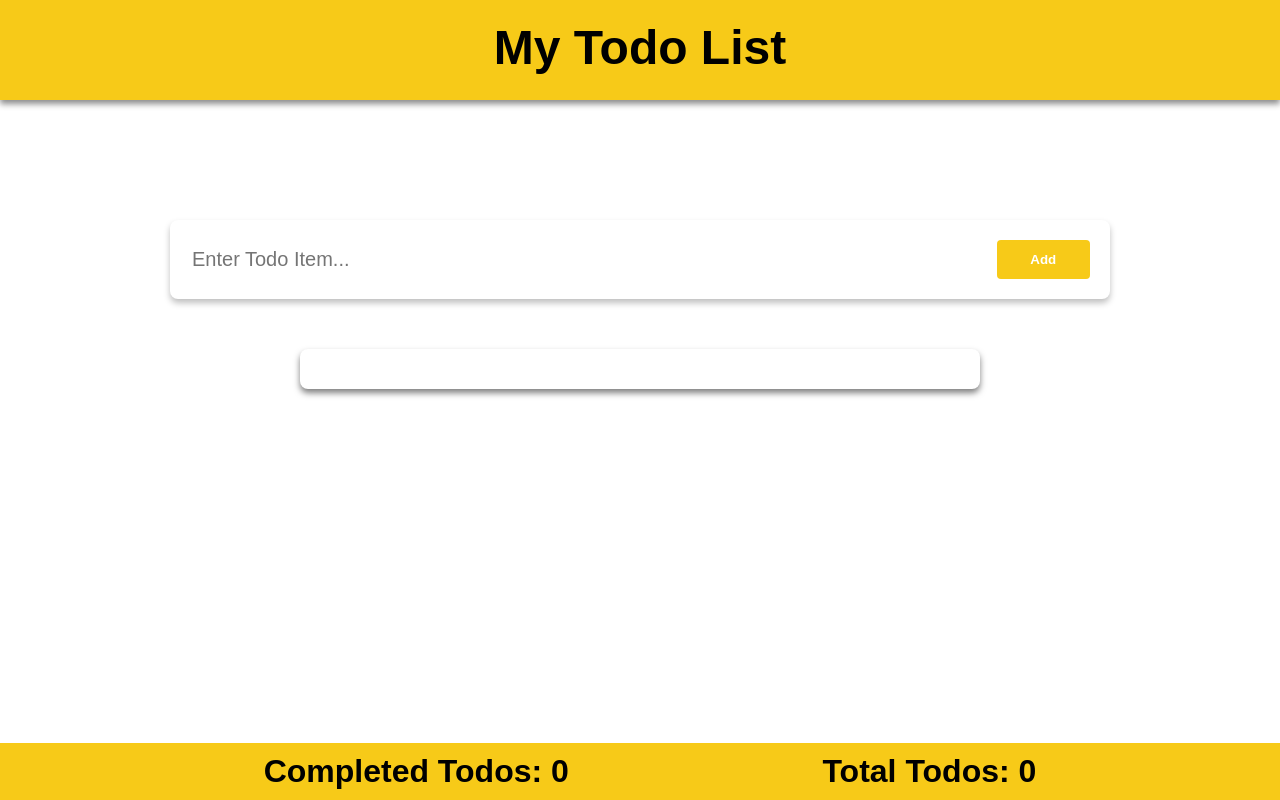
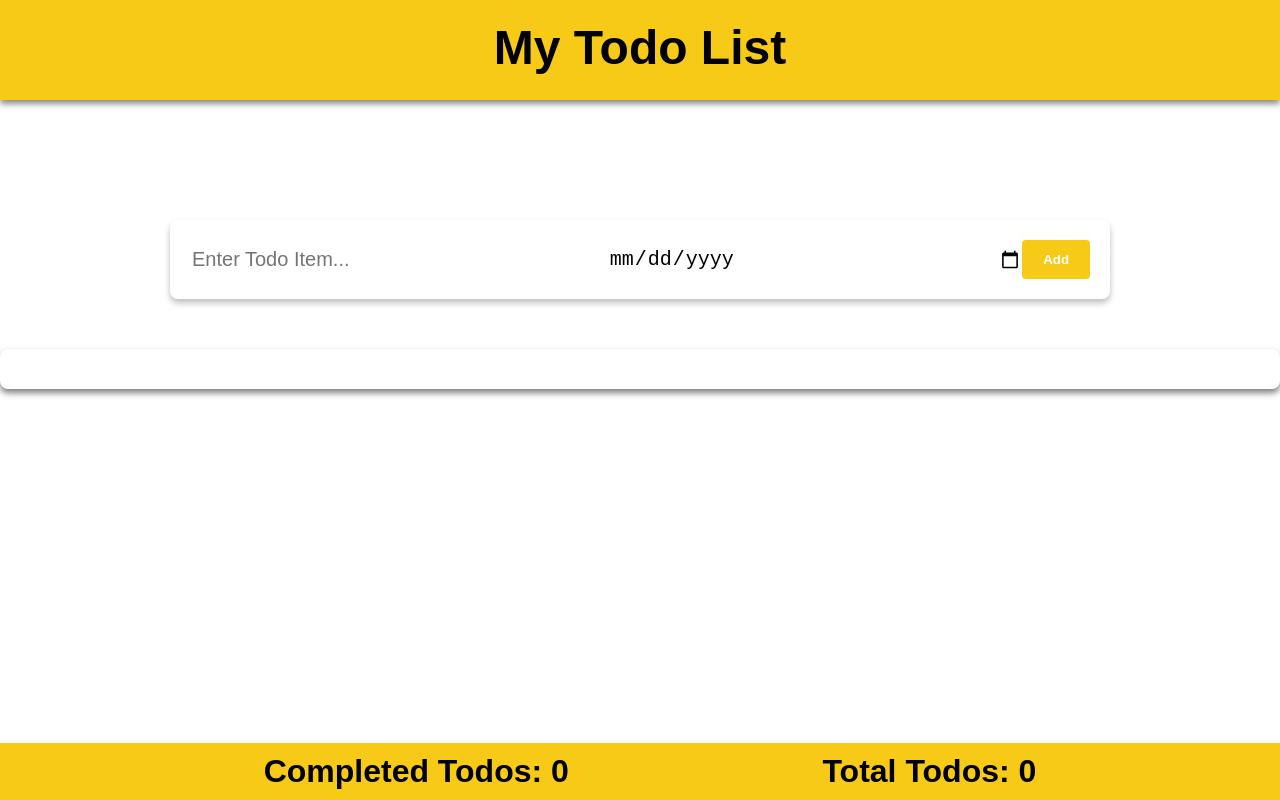
Before and after one commit to Wessam18/Todo-list-app, a React (Vite) app: page / in a window 1280 px wide. Built offline with nearby package versions, Linux system fonts and the light colour scheme.

Commit message:
store tasks in localstorage

```diff
--- a/src/App.jsx
+++ b/src/App.jsx
@@ -5,7 +5,10 @@ import Todo from "./components/Todo.jsx";
 import "./styles/style.css";
 
 function App() {
-  const [todos, setTodos] = useState([]);
+  const [todos, setTodos] = useState(() => {
+    const storedItems = JSON.parse(localStorage.getItem("todos"));
+    return storedItems ? storedItems : [];
+  });
 
   const completedTodos = todos.filter((todo) => todo.done).length;
   const totalTodos = todos.length;
--- a/src/components/Todo.jsx
+++ b/src/components/Todo.jsx
@@ -1,13 +1,18 @@
-import { useState } from "react"
+import { useEffect, useState } from "react"
 
 export default function Todo({ todos, setTodos }) {
-    const [todo, setTodo] = useState({name: "", done: false})
 
+    const [todo, setTodo] = useState({name: "", done: false, dueDate: ""})
+
+
+    useEffect(() => {
+        localStorage.setItem("todos", JSON.stringify(todos))
+    }, [todos])
 
     function handleSubmit (e) {
         e.preventDefault()
         setTodos([...todos, todo])
-        setTodo({name: "", done: false})
+        setTodo({name: "", done: false, dueDate: ""})
     }
 
     function handleDelete (item) {
@@ -17,7 +22,7 @@ export default function Todo({ todos, setTodos }) {
 
     function handleClick (item) {
         const newArr = todos.map((todo) =>
-            todo.name === item.name ? {...todo, done: !todo.done} : todo
+            todo.name === item.name && todo.dueDate === item.dueDate ? {...todo, done: !todo.done} : todo
         )
         setTodos(newArr)
         console.log(newArr)
@@ -30,10 +35,16 @@ export default function Todo({ todos, setTodos }) {
         <form className="form" onSubmit={handleSubmit}>
             <div className="container">
                 <input className="input-todo"
-                    onChange={(e) => setTodo({name: e.target.value, done: false})}
+                    onChange={(e) => setTodo({...todo, name: e.target.value})}
                     value={todo.name}
                     type="text"
                     placeholder="Enter Todo Item..."
+                />
+                <input className="input-todo"
+                    onChange={(e) => setTodo({...todo , dueDate: e.target.value})}
+                    value={todo.dueDate}
+                    type="date"
+                    placeholder="due date..."
                 />
                 <button className="add-btn" type="submit">Add</button>
             </div>
@@ -43,12 +54,18 @@ export default function Todo({ todos, setTodos }) {
                 <div className="item" key={idx}>
                     <div className="item-name" key={item}>
                         <span className={item.done ? "completed" : ""}
-                            onClick={() => handleClick(item)}>{item.name}</span>
+                            onClick={() => handleClick(item)}
+                        >
+                            {item.name}
+                        </span>
                         <span>
                             <button className="delete-btn"
                                 onClick={() => handleDelete(item)}
                             >X</button>
                         </span>
+                    </div>
+                    <div className="due-date">
+                        <span>{`- Due date: ${item.dueDate}`}</span>
                     </div>
                     <hr className="line"></hr>
                 </div>
--- a/src/styles/style.css
+++ b/src/styles/style.css
@@ -57,7 +57,6 @@ body {
     background-color: white;
     border-radius: 8px;
     box-shadow: 0 4px 6px rgba(0, 0, 0, 0.5);
-    width: 50%;
     margin: 0 auto;
     padding: 20px;
     margin-top: 50px;
@@ -75,6 +74,7 @@ body {
     font-size: 30px;
     padding: 20px;
     display: flex;
+    width: 100%;
     justify-content: space-between;
 }
 
@@ -108,3 +108,8 @@ body {
     background-color: #f7ca18;
     padding: 10px;
 }
+
+.due-date {
+    font-size: 20px;
+    margin-left: 25px; /* Adjust spacing as desired */
+}
```
